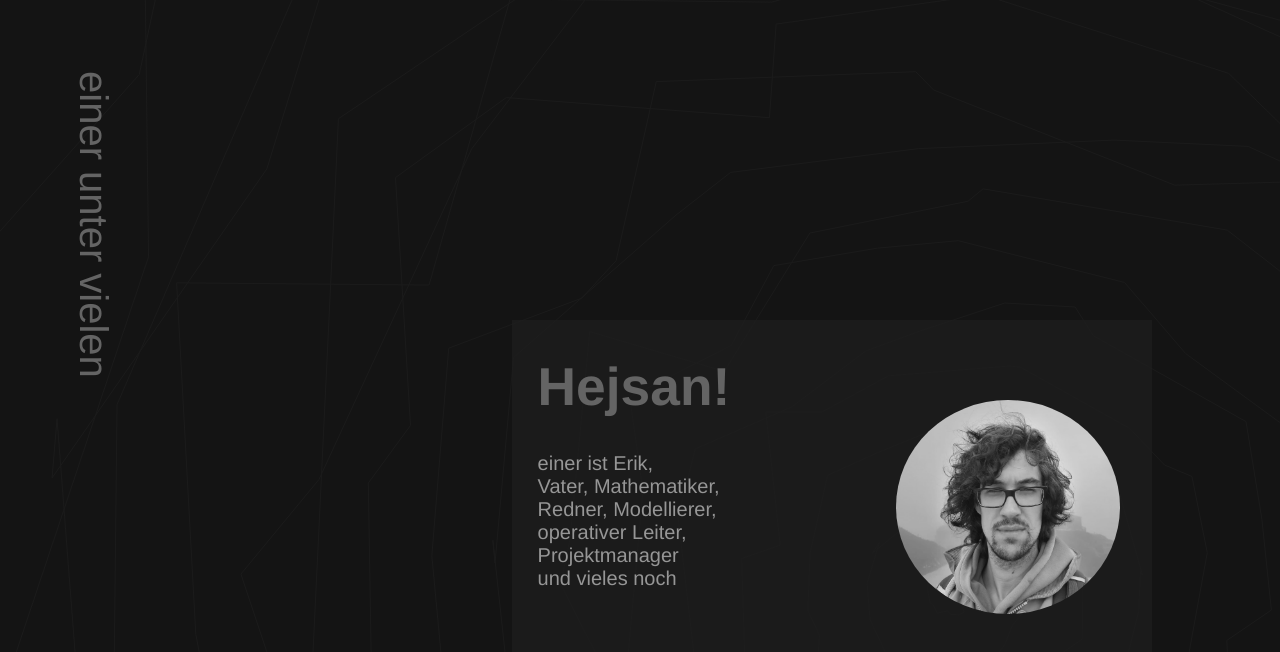
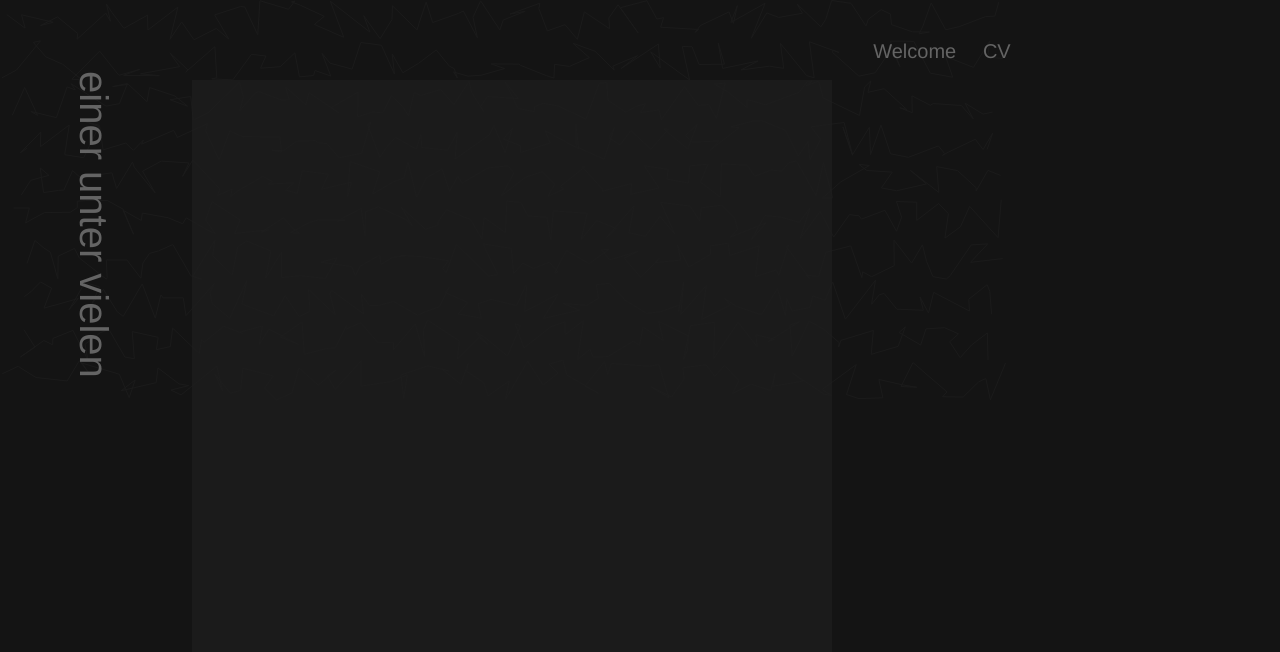
Before and after one commit to piyadhammo/eineruntervielen, a Vue app: page /#/cv in a window 1280 px wide. Shown: the top 652 px of the page. Built offline with nearby package versions, Linux system fonts and the light colour scheme.

Commit message:
Router eigebaut, canvas ausgelagert, neuen canvas fuer cv

```diff
--- a/package.json
+++ b/package.json
@@ -10,12 +10,14 @@
   "dependencies": {
     "core-js": "^3.6.5",
     "p5": "^1.4.0",
-    "vue": "^3.0.0"
+    "vue": "^3.0.0",
+    "vue-router": "^4.0.0-0"
   },
   "devDependencies": {
     "@types/p5": "^1.3.1",
     "@vue/cli-plugin-babel": "~4.5.0",
     "@vue/cli-plugin-eslint": "~4.5.0",
+    "@vue/cli-plugin-router": "~4.5.0",
     "@vue/cli-service": "~4.5.0",
     "@vue/compiler-sfc": "^3.0.0",
     "babel-eslint": "^10.1.0",
--- a/src/components/App.vue
+++ b/src/App.vue
@@ -1,22 +1,20 @@
 <template>
   <div id="app">
-    <Canvas/>
-    <Welcome/>
     <MainLogo/>
+    <Navigation/>
+    <router-view/>
   </div>
 </template>
 
 <script>
-import Canvas from '@/sketches/Canvas.vue'
-import Welcome from '@/components/Welcome.vue'
 import MainLogo from '@/components/MainLogo.vue'
+import Navigation from "@/components/Navigation";
 
 export default {
   name: 'App',
   components: {
-    Canvas,
-    Welcome,
-    MainLogo
+    MainLogo,
+    Navigation
   }
 }
 </script>
@@ -29,5 +27,4 @@ export default {
   margin: 0;
   padding: 0;
 }
-
 </style>
--- /dev/null
+++ b/src/components/CV.vue
@@ -0,0 +1,34 @@
+<template>
+  <div id="cv">
+
+  </div>
+
+</template>
+
+<script>
+import {Lines} from "@/sketches/Lines";
+const P5 = require("p5");
+
+export default {
+  name: "CV",
+  mounted() {
+    new P5(Lines);
+  }
+};
+</script>
+
+
+<style scoped>
+#cv {
+  padding: 0;
+  background-color: rgba(30, 30, 30, 0.75);
+  filter: grayscale(250);
+  width: 50vw;
+  height: 80vh;
+  position: absolute;
+  left: 15vw;
+  top: 10vh;
+}
+
+
+</style>
--- a/src/components/Navigation.vue
+++ b/src/components/Navigation.vue
@@ -1,5 +1,8 @@
 <template>
-
+  <div id="nav">
+    <router-link to="/">Welcome</router-link>
+    <router-link to="/cv">CV</router-link>
+  </div>
 </template>
 
 <script>
@@ -9,5 +12,20 @@ export default {
 </script>
 
 <style scoped>
+#nav {
+  position: absolute;
+  right: 20vw;
+  top: 5vh;
+}
+a {
+  color: rgb(100, 100, 100);
+  font-size: 15pt;
+  padding: 10pt;
+  text-decoration-color: rgb(0,0,0,0);
+}
+
+a:hover {
+  text-decoration-color: rgb(100,100,100);
+}
 
 </style>
--- a/src/components/Welcome.vue
+++ b/src/components/Welcome.vue
@@ -14,6 +14,20 @@
         </div>
     </div>
 </template>
+
+
+<script>
+import {Spiral} from "@/sketches/Spiral";
+const P5 = require("p5");
+
+export default {
+  name: "Welcome",
+  mounted() {
+    new P5(Spiral);
+  }
+};
+</script>
+
 
 <style scoped>
 #welcome {
--- a/src/main.js
+++ b/src/main.js
@@ -1,4 +1,5 @@
 import { createApp } from 'vue'
-import App from './components/App.vue'
+import App from './App.vue'
+import router from './router'
 
-createApp(App).mount('#app')
+createApp(App).use(router).mount('#app')
--- /dev/null
+++ b/src/router/index.js
@@ -0,0 +1,23 @@
+import { createRouter, createWebHashHistory } from 'vue-router'
+import Welcome from '../components/Welcome.vue'
+import CV from '../components/CV.vue'
+
+const routes = [
+  {
+    path: '/',
+    name: 'Welcome',
+    component: Welcome
+  },
+  {
+    path: '/cv',
+    name: CV,
+    component: CV
+  }
+]
+
+const router = createRouter({
+  history: createWebHashHistory(),
+  routes
+})
+
+export default router
--- a/src/sketches/Canvas.vue
+++ b/src/sketches/Canvas.vue
@@ -10,7 +10,7 @@ export default {
   name: "App",
   mounted() {
     new P5(Spiral);
-  },
+  }
 };
 </script>
 
--- /dev/null
+++ b/src/sketches/Lines.js
@@ -0,0 +1,31 @@
+export function Lines(p5) {
+
+    let points = [];
+    p5.setup = () => {
+        let canvas = p5.createCanvas(p5.windowWidth, p5.windowHeight);
+        canvas.position(0, 0);
+        canvas.style("z-index", "-1");
+    };
+
+    p5.draw = () => {
+        p5.randomSeed(1);
+        p5.background(20)
+        for (let j = 0; j < 10; j++) {
+            for (let i = 0; i < 200; i++) {
+                let randx = p5.random(30);
+                let randy = p5.random(40);
+                p5.append(points, p5.createVector(i * 10 + randx, 80 * j / 2 + randy));
+            }
+            p5.noFill();
+            p5.strokeWeight(1);
+            p5.stroke(27);
+            p5.beginShape();
+            for (let j = 0; j < 100-1; j++) {
+                p5.vertex(points[j].x, points[j].y);
+            }
+            p5.endShape();
+            points = [];
+
+        }
+    };
+}
--- a/src/sketches/Spiral.js
+++ b/src/sketches/Spiral.js
@@ -18,9 +18,7 @@ export function Spiral(p5) {
         p5.translate((p5.windowWidth * 3) / 4, (p5.windowHeight * 3) / 4);
         for (let t = 0; t < T; t++) {
             let i = t * 0.3;
-            p5.append(
-                points,
-                p5.createVector(
+            p5.append(points, p5.createVector(
                     (a + b * i) * p5.cos(i + p5.random(0, randX)),
                     (a + b * i) * p5.sin(i + p5.random(0, randY))
                 )
```
Also changed, not shown: 1 other file (tests, documents, lock files or other folders).
